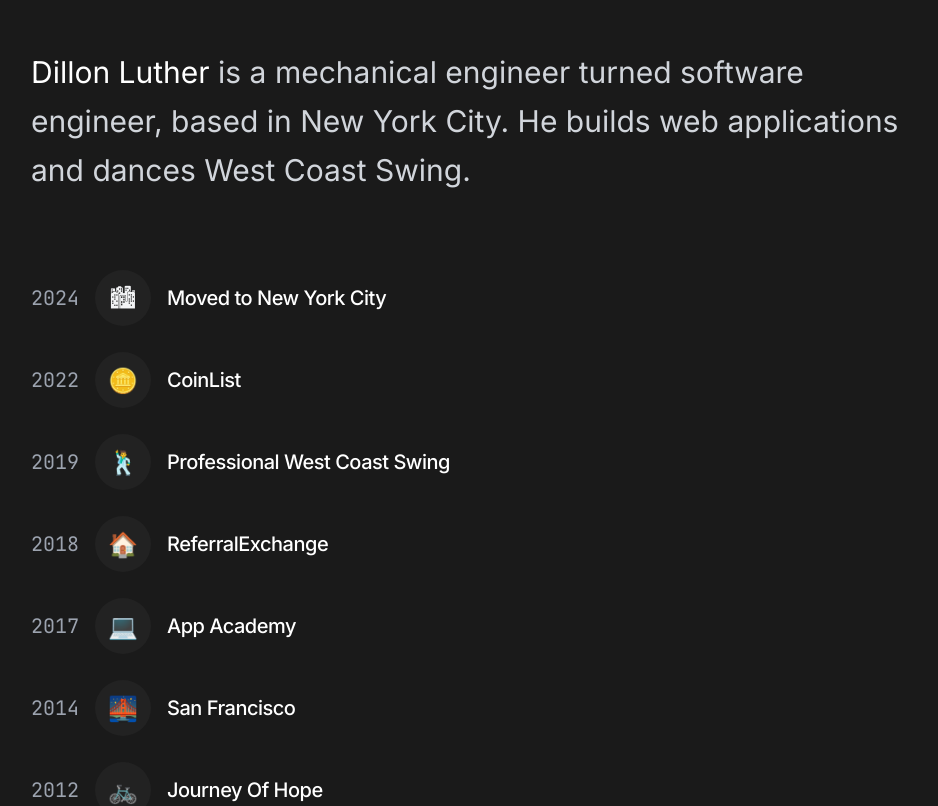
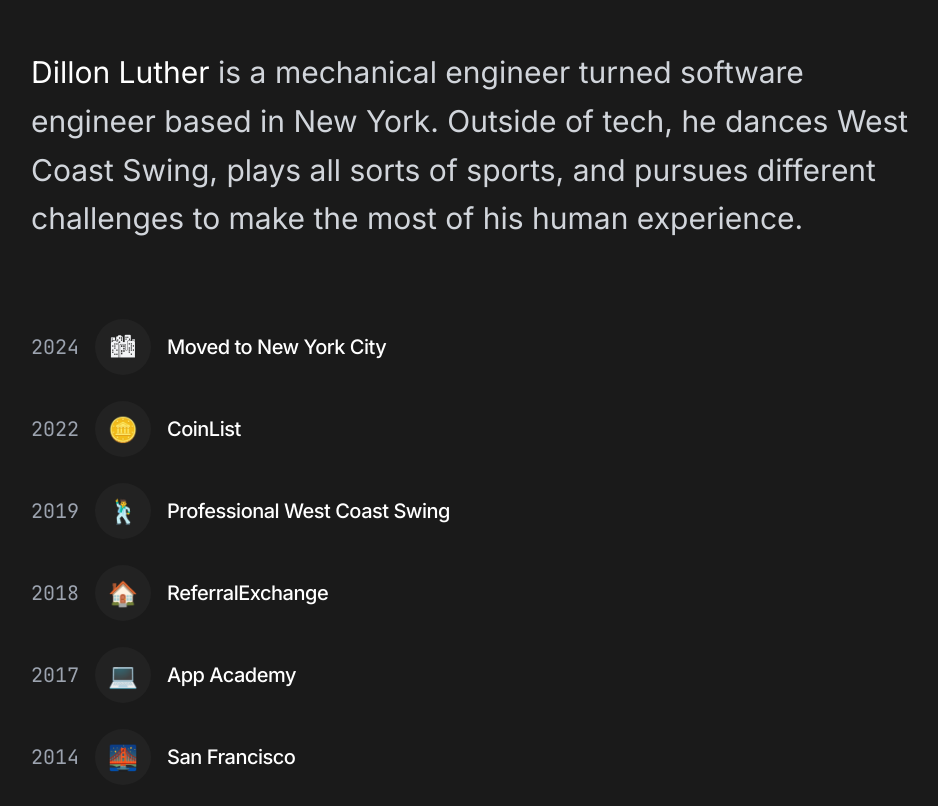
Before and after one commit to dtluther/dtluther.github.io, a React (Vite) app: page / in a window 1280 px wide. Shown: the top 806 px of the page, without its empty margins (169-1107 px from the left). Built offline with nearby package versions, Linux system fonts and the light colour scheme.

Commit message:
Update introduction text with more personal details

```diff
--- a/src/pages/Home.tsx
+++ b/src/pages/Home.tsx
@@ -147,8 +147,8 @@ const Header: FC = () => (
 const Introduction: FC = () => (
   <div className="mb-16">
     <p className="text-3xl text-gray-300 leading-relaxed">
-      <span className="text-white">Dillon Luther</span> is a mechanical engineer turned software engineer, based in New York City.
-      He builds web applications and dances West Coast Swing.
+      <span className="text-white">Dillon Luther</span> is a mechanical engineer turned software engineer based in New York.
+      Outside of tech, he dances West Coast Swing, plays all sorts of sports, and pursues different challenges to make the most of his human experience.
     </p>
   </div>
 );
```
